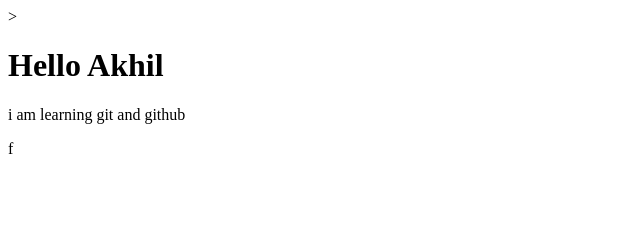
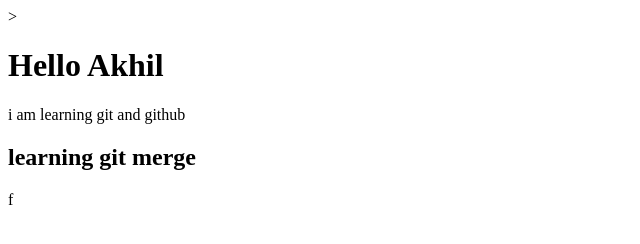
Before and after one commit to akhiltiwari3900-beep/git---practice, a plain HTML site: page index.html in a window 1280 px wide. Shown: the whole page, without its empty margins (0-640 px from the left). Drawn offline with Linux system fonts and the light colour scheme.

Commit message:
Add heading in practice branch

```diff
--- a/index.html
+++ b/index.html
@@ -6,5 +6,6 @@
     <body>
         <h1>Hello Akhil</h1>
         <p>i am learning git and github</p>
+        <h2>learning git merge</h2>
     </body>f
 </html>
```
